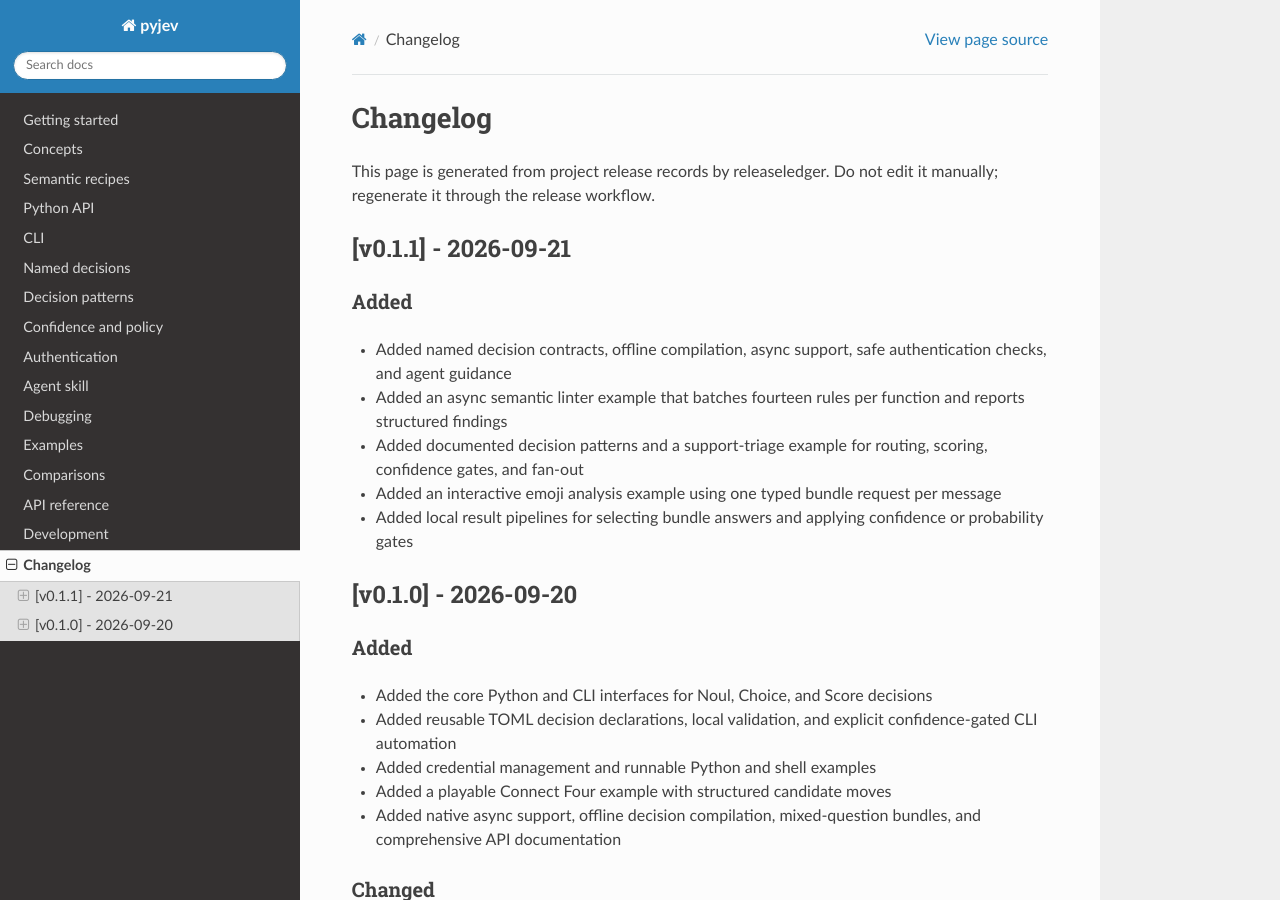
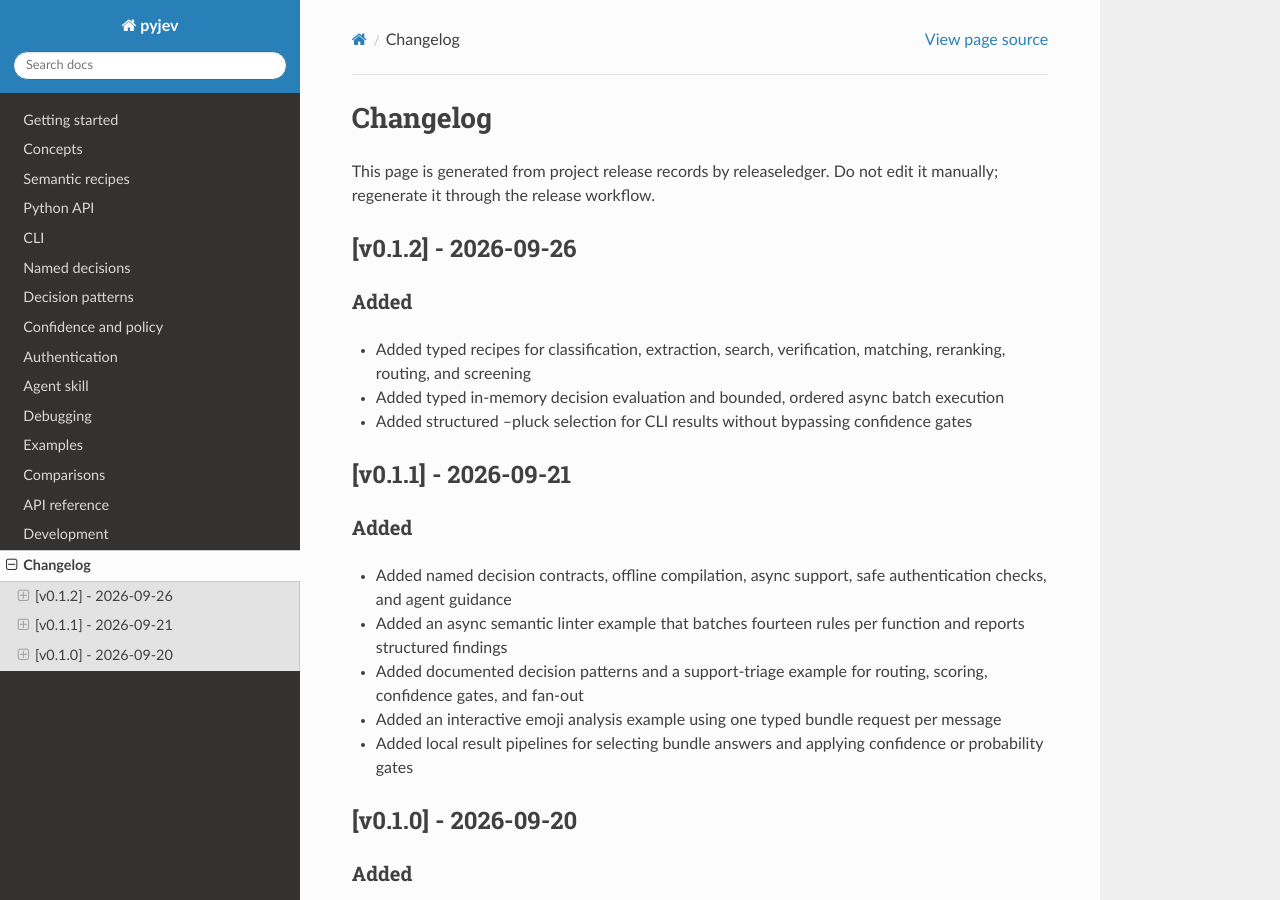
Before and after one commit to ledgerwerk/pyjev, a Sphinx documentation site: the page built from docs/changelog.md, in a window 1280 px wide and 900 px high. Built offline with Sphinx 7.4.7 and the Read the Docs theme 3.1.0, drawn with Linux system fonts in a browser that asks for light colours; the version number could not be read and is left out.

Commit message:
doc: changelog

```diff
--- a/docs/changelog.md
+++ b/docs/changelog.md
@@ -2,6 +2,16 @@
 
 This page is generated from project release records by releaseledger. Do not edit it
 manually; regenerate it through the release workflow.
+
+## [v0.1.2] - 2026-09-26
+
+### Added
+
+- Added typed recipes for classification, extraction, search, verification, matching, reranking, routing, and screening
+- Added typed in-memory decision evaluation and bounded, ordered async batch execution
+- Added structured --pluck selection for CLI results without bypassing confidence gates
+
+<!-- generated by releaseledger -->
 
 ## [v0.1.1] - 2026-09-21
 
```
Also changed, not shown: .ledger/releaseledger/data/ledgers/main/releases/v0.1.2/entries/entry-0001.md (added), .ledger/releaseledger/data/ledgers/main/releases/v0.1.2/entries/entry-0002.md (added), .ledger/releaseledger/data/ledgers/main/releases/v0.1.2/entries/entry-0003.md (added), .ledger/releaseledger/data/ledgers/main/releases/v0.1.2/release.md (added), 9 other files.
